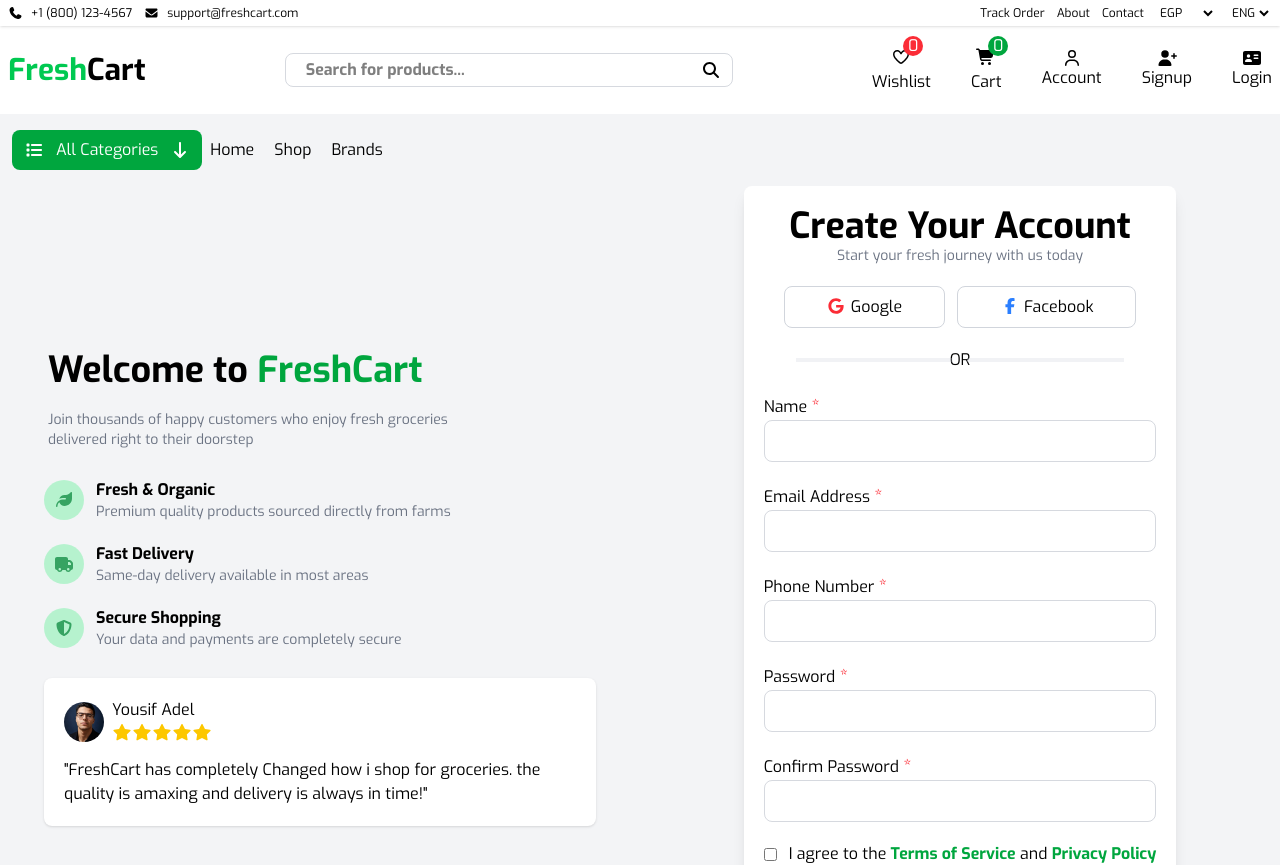
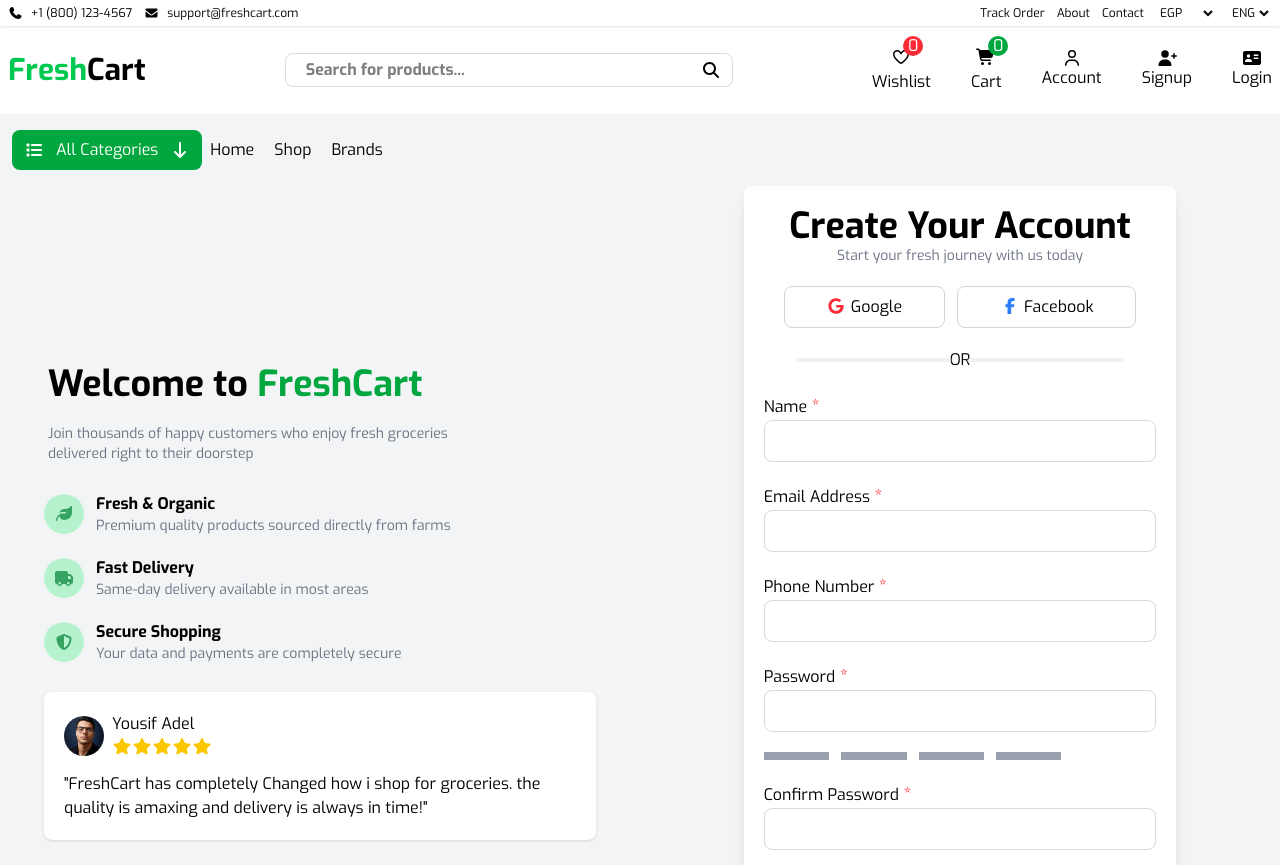
Before and after one commit to adelyousif552-art/finalFreshcart, a Next.js app: page /signup in a window 1280 px wide. Shown: the top 865 px of the page. Built offline with nearby package versions, Linux system fonts and the light colour scheme; no server answers.

Commit message:
newwwupdate11

```diff
--- a/src/Features/auth/Components/Signupform/Signupform.tsx
+++ b/src/Features/auth/Components/Signupform/Signupform.tsx
@@ -18,7 +18,7 @@
 
 export default function Signupform() {
   const router=useRouter()
-  const {register,handleSubmit,setError,formState:{errors,isSubmitting,isDirty,isValid}}=useForm<signupschematype>({
+  const {register,handleSubmit,watch,setError,formState:{errors,isSubmitting,isDirty,isValid}}=useForm<signupschematype>({
     defaultValues:{
       name:'',
       email:'',
@@ -32,6 +32,14 @@
     reValidateMode:'onChange'
 
   })
+   const newpass=watch('password')
+    const haslength=newpass.length>=8
+    const hasuppercase=/[A-Z]/.test(newpass)
+    const haslowercase=/[a-z]/.test(newpass)
+    const hasnumber=/[0-9]/.test(newpass)
+    const hasspecialchar=/[#?!@$%^&*-]/.test(newpass)
+    const strength=Number(haslength)+Number(hasuppercase)+Number(haslowercase)+Number(hasspecialchar)+Number(hasnumber)
+    const bar=Math.ceil((strength/5)*4)
   const onsubmit:SubmitHandler<signupschematype>=async function(values){
    const response=await signupAction(values)
    if(response?.success){
@@ -73,6 +81,15 @@
      {errors.phone?<p className='text-red-500'>{errors.phone.message}</p>:''}
     <Formfield register={register} classname='form-control' name={'password'} id={'Password'} type={'password'} elementtype={'input'} label='Password'/>
      {errors.password?<p className='text-red-500'>{errors.password.message}</p>:''}
+     <div className="flex flex-wrap items-center  gap-3 mt-5">
+                {[1,2,3,4].map((item,index)=>{
+                    return <div key={index} className={`h-2 md:w-1/6 w-1/8 transition-all duration-500 bg-gray-400 ${item<=Math.ceil((strength/5)*4)?'bg-green-500':'bg-gray-400'}`}>
+
+
+                    </div>
+                })}
+                <span className="md:w-1/5 text-center w-1/3">{bar==1?'Weak':bar==2?'good':bar==3?'strong':bar==4?'very strong':''}</span>
+            </div>
     <Formfield register={register} classname='form-control' name={'rePassword'} id={'confirmpassword'} type={'password'} elementtype={'input'} label='Confirm Password'/>
      {errors.rePassword?<p className='text-red-500'>{errors.rePassword.message}</p>:''}
 
```
